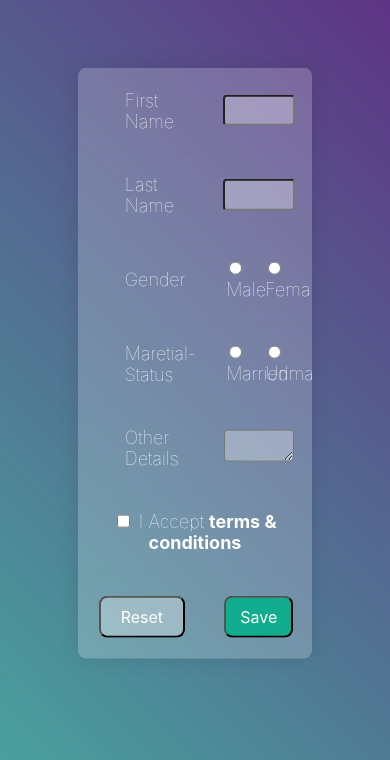
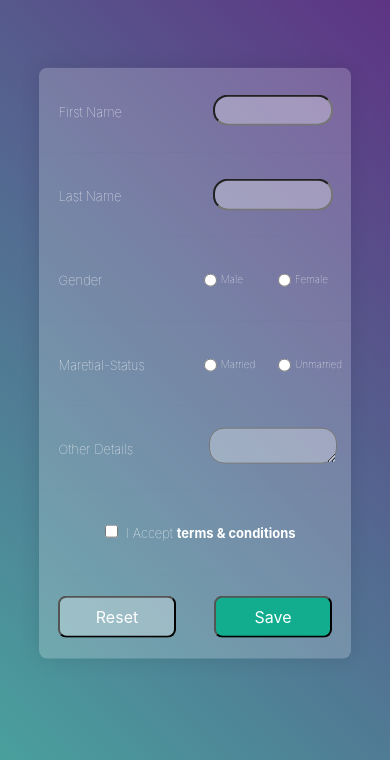
Before and after one commit to akshaybarya/Groww-training-Assignment1, a plain HTML site: page index.html in a window 390 px wide. Shown: the part 84-844 px from the top of the page. Drawn offline with Linux system fonts and the light colour scheme.

Commit message:
Added Responsiveness

```diff
--- a/index.html
+++ b/index.html
@@ -142,7 +142,7 @@
                   Reset
                 </button>
               </td>
-              <td>
+              <td class="button-column">
                 <button type="submit">Save</button>
               </td>
             </tr>
--- a/script.js
+++ b/script.js
@@ -13,6 +13,12 @@ function CustomAlert() {
     dialogbox.style.display = "flex";
 
     document.getElementById("dialogboxbody").innerHTML = message;
+
+    document.getElementById("dialogbox").onclick = (e) => {
+      e.stopPropagation();
+    };
+    document.getElementById("dialogoverlay").onclick = (e) =>
+      Alert.setFocus(focus);
     document.getElementById("dialogboxfootbutton").onclick = (e) =>
       Alert.setFocus(focus);
   };
--- a/style.css
+++ b/style.css
@@ -8,6 +8,7 @@ html,
 body {
   height: 100%;
   overflow-y: hidden;
+  overflow-x: hidden;
 }
 
 body {
@@ -37,7 +38,7 @@ header {
 
 table {
   height: inherit;
-  width: 60vw;
+  width: inherit;
   border-collapse: collapse;
   overflow: hidden;
   box-shadow: 0 0 20px rgba(0, 0, 0, 0.1);
@@ -49,24 +50,16 @@ tr {
 }
 
 td {
-  padding: 10px;
   background-color: rgba(255, 255, 255, 0.2);
   color: #fff;
-  width: 50%;
 }
 
 .tr td:nth-child(odd) {
   text-align: start;
-  padding-left: 12vw;
 }
 
 .tr label {
   margin: auto;
-  font-size: large;
-}
-
-#radio-label {
-  margin-left: 0.5vw;
 }
 
 textarea,
@@ -77,19 +70,17 @@ input[type="text"] {
   width: 75%;
   padding-left: 0.5vw;
   padding-right: 0.5vw;
-  border-radius: 1vw;
+  border-radius: 15px;
 }
 
 textarea {
-  padding-top: 0.5vw;
-  padding-bottom: 0.5vw;
+  padding-top: 0.5vh;
+  padding-bottom: 0.5vh;
 }
 
 .radio-buttons {
   display: flex;
-  max-width: 80%;
   margin: auto;
-  justify-content: space-evenly;
   align-items: center;
 }
 
@@ -149,6 +140,7 @@ button[type="submit"] {
   top: 0;
   left: 0;
   width: 100%;
+  min-height: 100%;
   z-index: 10;
 }
 
@@ -179,3 +171,91 @@ button[type="submit"] {
 #dialogboxfootbutton {
   width: 100%;
 }
+
+@media (max-width: 480px) {
+  table {
+    min-width: 80vw;
+  }
+
+  td {
+    padding: 1vw;
+  }
+
+  .tr td:nth-child(odd) {
+    padding-left: 5vw;
+    width: 40%;
+  }
+
+  .tr td:nth-child(even) {
+    width: 60%;
+  }
+
+  .tr label {
+    font-size: small;
+  }
+
+  #radio-label {
+    margin-left: 0.25vw;
+    font-size: x-small;
+  }
+
+  textarea {
+    padding-left: 2vw;
+    padding-right: 2vw;
+  }
+
+  .radio-buttons {
+    max-width: 100%;
+    justify-content: space-around;
+  }
+
+  .radio-buttons span {
+    width: 50%;
+    display: inline-flex;
+    align-items: center;
+  }
+
+  .button-column {
+    width: 50%;
+  }
+
+  /* Dialog Box */
+  #dialogbox {
+    width: 60%;
+    height: fit-content;
+    border-radius: 5vw;
+    font-size: small;
+  }
+}
+
+@media (min-width: 481px) {
+  table {
+    min-width: 60vw;
+  }
+
+  td {
+    padding: 10px;
+    width: 50%;
+  }
+
+  .tr td:nth-child(odd) {
+    padding-left: 12vw;
+  }
+
+  .tr label {
+    font-size: large;
+  }
+
+  #radio-label {
+    margin-left: 0.5vw;
+  }
+
+  .radio-buttons {
+    max-width: 80%;
+  }
+
+  .radio-buttons span {
+    width: 10vw;
+    justify-content: space-evenly;
+  }
+}
```
